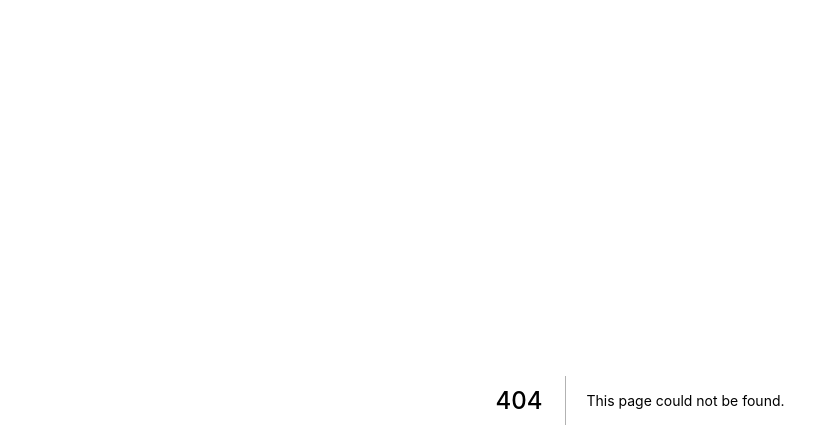
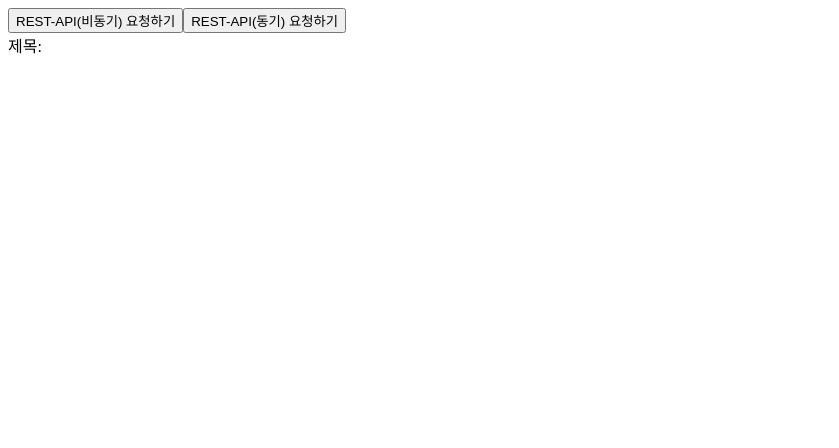
Before and after one commit to shoo7830/codecamp-frontend-shoo, a Next.js app in the folder class/: page /04-01-rest-get in a window 1280 px wide. Before the commit this address had no page. Shown: the top 448 px of the page, without its empty margins (0-839 px from the left). Built offline with nearby package versions, Linux system fonts and the light colour scheme.

Commit message:
add: 비동기/동기 테스트

```diff
--- /dev/null
+++ b/class/pages/04-01-rest-get/index.js
@@ -0,0 +1,28 @@
+import axios from 'axios'
+import { useState } from 'react'
+
+const RestGetPage = () => {
+  const [title, setTitle] = useState('')
+  const onClickAsync = () => {
+    const result = axios.get('https://koreanjson.com/posts/1')
+    console.log(result)
+  }
+
+  const onClickSync = async () => {
+    const result = await axios.get('https://koreanjson.com/posts/1')
+    console.log(result)
+    console.log(result.data)
+    console.log(result.data.title)
+    setTitle(result.data.title)
+  }
+
+  return(
+    <>
+      <button onClick={onClickAsync}>REST-API(비동기) 요청하기</button>
+      <button onClick={onClickSync}>REST-API(동기) 요청하기</button>
+      <div>제목: {title}</div>
+    </>
+  )
+}
+
+export default RestGetPage
```
